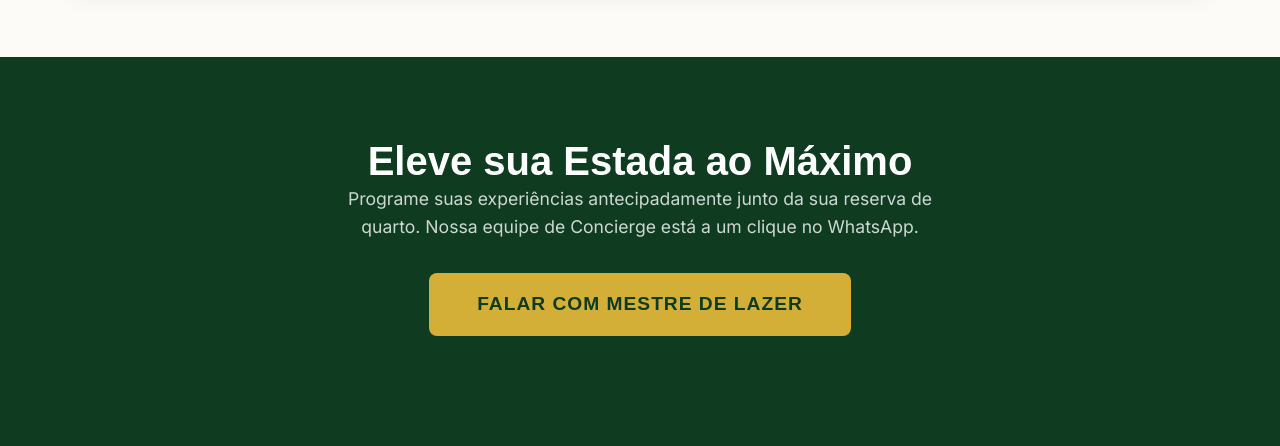
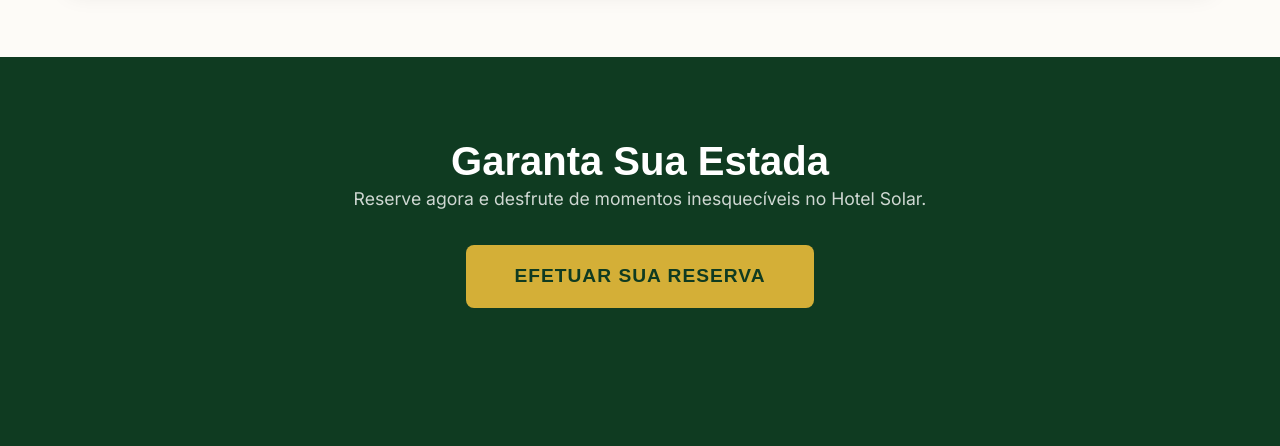
Before and after one commit to geraldo-solar/sitehotelsolar, a plain HTML site: page experiencias.html in a window 1280 px wide. Shown: the part 8240-8686 px from the top of the page. Drawn offline with Linux system fonts and the light colour scheme; a web font is replaced by a local one.

Commit message:
Update CTA in experiencias to 'Efetuar sua Reserva' and link to booking engine

```diff
--- a/experiencias.html
+++ b/experiencias.html
@@ -214,7 +214,8 @@
                         </ul>
                     </div>
                     <div class="eventos__image">
-                        <img src="assets/images/mesa-posta.webp" alt="Mesa Posta" class="rounded-image shadow-lg" loading="lazy">
+                        <img src="assets/images/mesa-posta.webp" alt="Mesa Posta" class="rounded-image shadow-lg"
+                            loading="lazy">
                     </div>
                 </div>
             </div>
@@ -244,7 +245,8 @@
                         </ul>
                     </div>
                     <div class="eventos__image">
-                        <img src="assets/images/lua-de-mel.webp" alt="Kit Lua de Mel" class="rounded-image shadow-lg" loading="lazy">
+                        <img src="assets/images/lua-de-mel.webp" alt="Kit Lua de Mel" class="rounded-image shadow-lg"
+                            loading="lazy">
                     </div>
                 </div>
             </div>
@@ -253,15 +255,14 @@
         <!-- CTA Reservar Agora -->
         <section class="cta-eventos fade-up" style="background-color: var(--color-primary); padding: 5rem 0;">
             <div class="container text-center">
-                <h2 style="color: var(--color-white); font-size: 2.5rem;">Eleve sua Estada ao Máximo</h2>
+                <h2 style="color: var(--color-white); font-size: 2.5rem;">Garanta Sua Estada</h2>
                 <p
                     style="color: rgba(255,255,255,0.8); margin-bottom: 2rem; font-size: 1.1rem; max-width: 600px; margin-left: auto; margin-right: auto;">
-                    Programe suas experiências antecipadamente junto da sua reserva de quarto. Nossa equipe de Concierge
-                    está a um clique no WhatsApp.
+                    Reserve agora e desfrute de momentos inesquecíveis no Hotel Solar.
                 </p>
-                <a href="https://wa.me/5591981229825" target="_blank" class="btn btn--secondary"
-                    style="font-size: 1.2rem; padding: 1rem 3rem; background-color: var(--color-secondary); color: var(--color-primary);">Falar
-                    com Mestre de Lazer</a>
+                <a href="https://hoteis.desbravador.com.br/hotel-solar" target="_blank" class="btn btn--secondary"
+                    style="font-size: 1.2rem; padding: 1rem 3rem; background-color: var(--color-secondary); color: var(--color-primary); font-weight: bold; text-transform: uppercase;">Efetuar
+                    sua Reserva</a>
             </div>
         </section>
 
```
